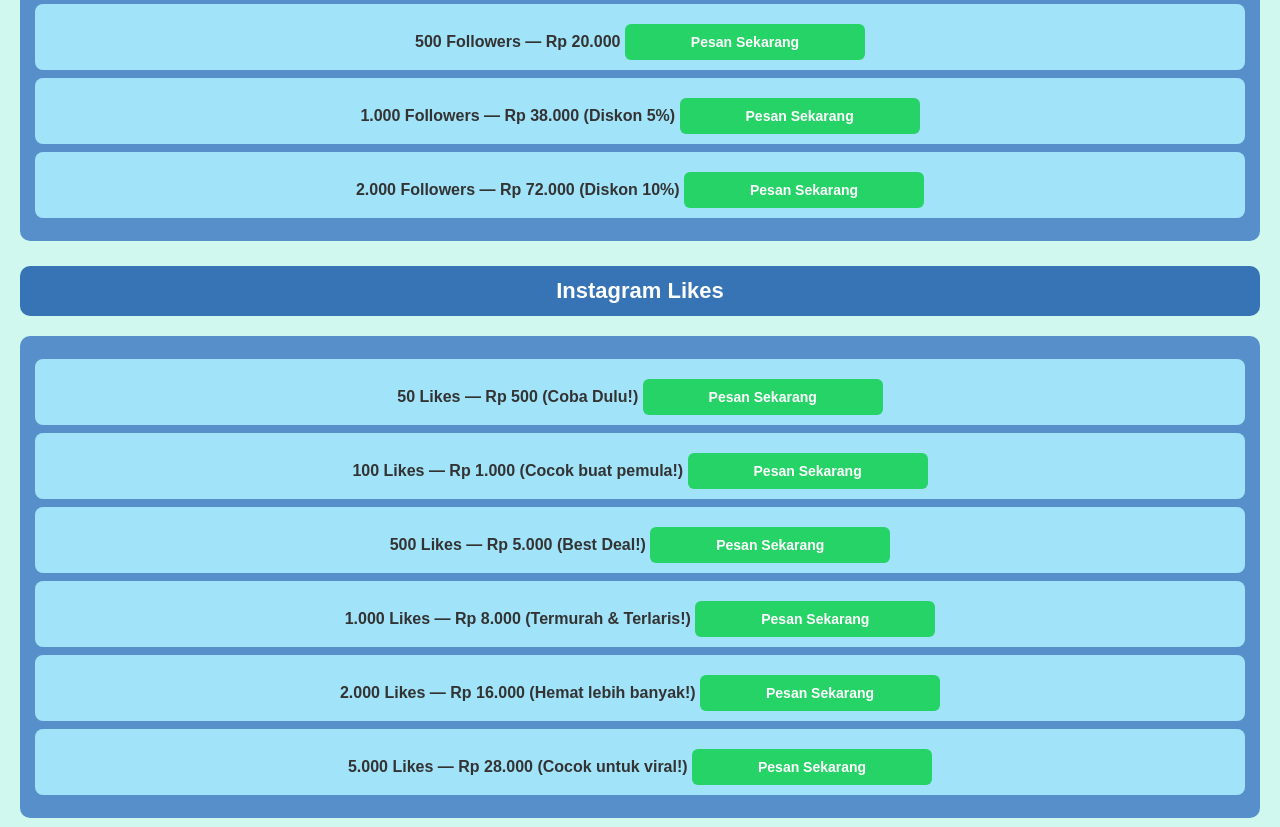
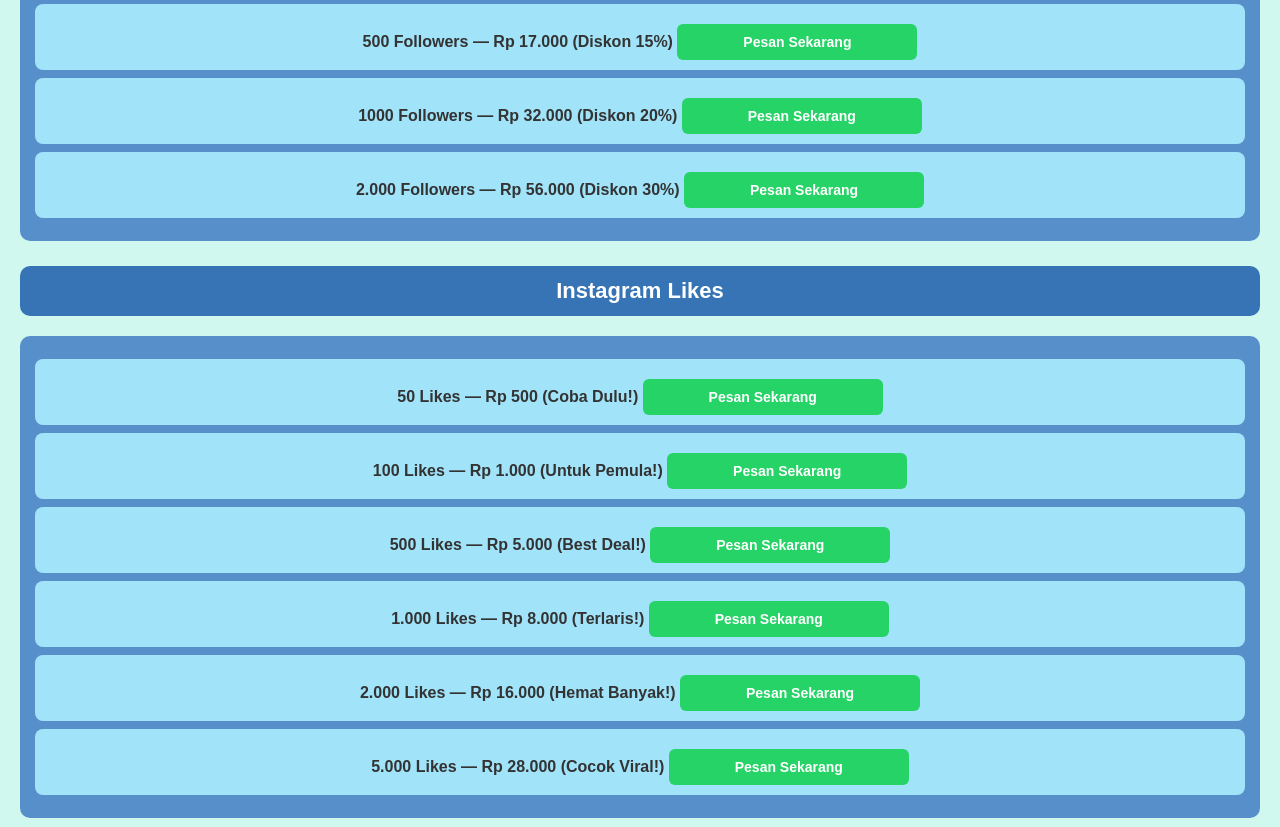
Before and after one commit to F7ND/Yesstorey, a plain HTML site: page produkig.html in a window 1280 px wide. Shown: the part 333-1160 px from the top of the page. Drawn offline with Linux system fonts and the light colour scheme.

Commit message:
Update produkig.html

```diff
--- a/produkig.html
+++ b/produkig.html
@@ -262,29 +262,28 @@
     dd.addEventListener('click', (e) => e.stopPropagation());
 
 const priceData = {
+
 youtubeFollowers: {
 title: "Instagram Followers",
 items: [
 { qty: "100 Followers", price: "Rp 4.000" },
 { qty: "250 Followers", price: "Rp 10.000" },
-      { qty: "500 Followers", price: "Rp 20.000" },
-      { qty: "1.000 Followers", price: "Rp 38.000 (Diskon 5%)" },
-      { qty: "2.000 Followers", price: "Rp 72.000 (Diskon 10%)" }
+{ qty: "500 Followers", price: "Rp 17.000 (Diskon 15%)" },
+{ qty: "1000 Followers", price: "Rp 32.000 (Diskon 20%)" },
+{ qty: "2.000 Followers", price: "Rp 56.000 (Diskon 30%)" }
 ]
 },
-
 youtubeLikes: {
 title: "Instagram Likes",
 items: [
 { qty: "50 Likes", price: "Rp 500", note: "(Coba Dulu!)" },
-      { qty: "100 Likes", price: "Rp 1.000", note: "(Cocok buat pemula!)" },
+{ qty: "100 Likes", price: "Rp 1.000", note: "(Untuk Pemula!)" },
 { qty: "500 Likes", price: "Rp 5.000", note: "(Best Deal!)" },
-      { qty: "1.000 Likes", price: "Rp 8.000", note: "(Termurah & Terlaris!)" },
-      { qty: "2.000 Likes", price: "Rp 16.000", note: "(Hemat lebih banyak!)" },
-      { qty: "5.000 Likes", price: "Rp 28.000", note: "(Cocok untuk viral!)" }
+{ qty: "1.000 Likes", price: "Rp 8.000", note: "(Terlaris!)" },
+{ qty: "2.000 Likes", price: "Rp 16.000 (Hemat Banyak!)" },
+{ qty: "5.000 Likes", price: "Rp 28.000 (Cocok Viral!)" }
 ]
 },
-
 youtubeViews: {
 title: "Instagram Views",
 items: [
```
Lines whose indentation alone changed are shown as unchanged.
